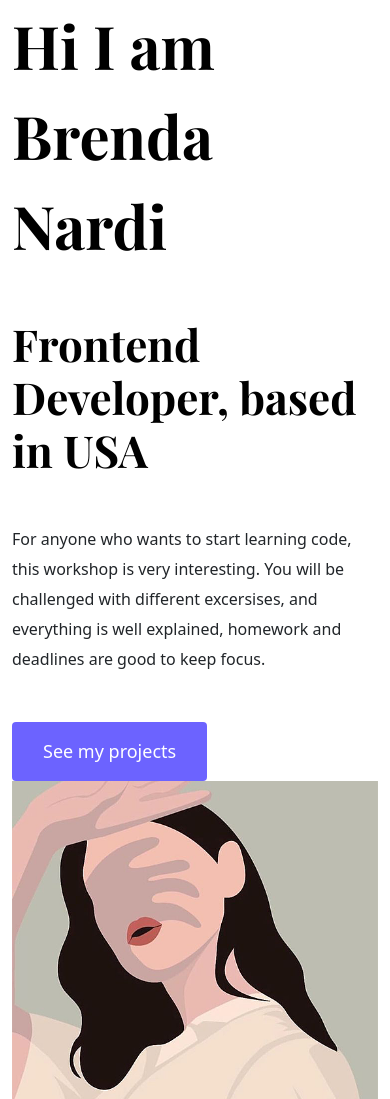
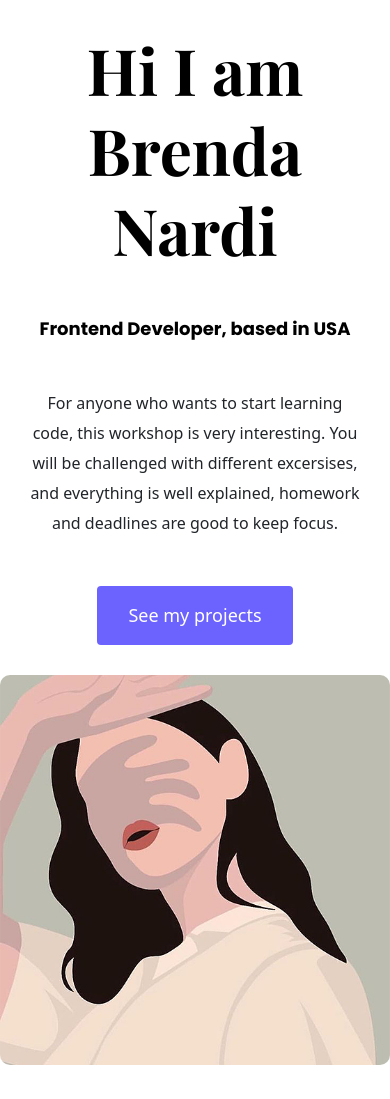
Before and after one commit to bnardi99/shecodes-portfolio, a plain HTML site: page about.html in a window 390 px wide. Shown: the top 1099 px of the page. After the commit the page ends 1065 px from the top, so only its background shows below. Drawn offline with nearby package versions, Linux system fonts and the light colour scheme.

Commit message:
Added About page styling

```diff
--- a/styles/portfolio.css
+++ b/styles/portfolio.css
@@ -47,6 +47,24 @@ p {
   font-size: 24px;
 }
 
+.about-section {
+  padding: 160px 20px;
+}
+
+.about-section h1 {
+  font-size: 64px;
+  line-height: 80px;
+}
+
+.about-section h2 {
+  font-size: 18px;
+  font-family: var(--default-font-family);
+}
+
+.about-section-content {
+  margin: 30px;
+}
+
 .btn-branding {
   background: #6c63ff;
   color: white;
@@ -69,9 +87,14 @@ p {
   padding: 120px 60px;
 }
 
+.illustration {
+  border-radius: 10px;
+}
+
 @media (max-width: 900px) {
   h1 {
     font-size: 60px;
+    line-height: 56px;
   }
 
   h2 {
@@ -82,6 +105,11 @@ p {
     padding: 80px 20px;
   }
 
+  .about-section {
+    text-align: center;
+    padding: 0;
+  }
+
   .project-description {
     padding: 0;
     text-align: center;
```
